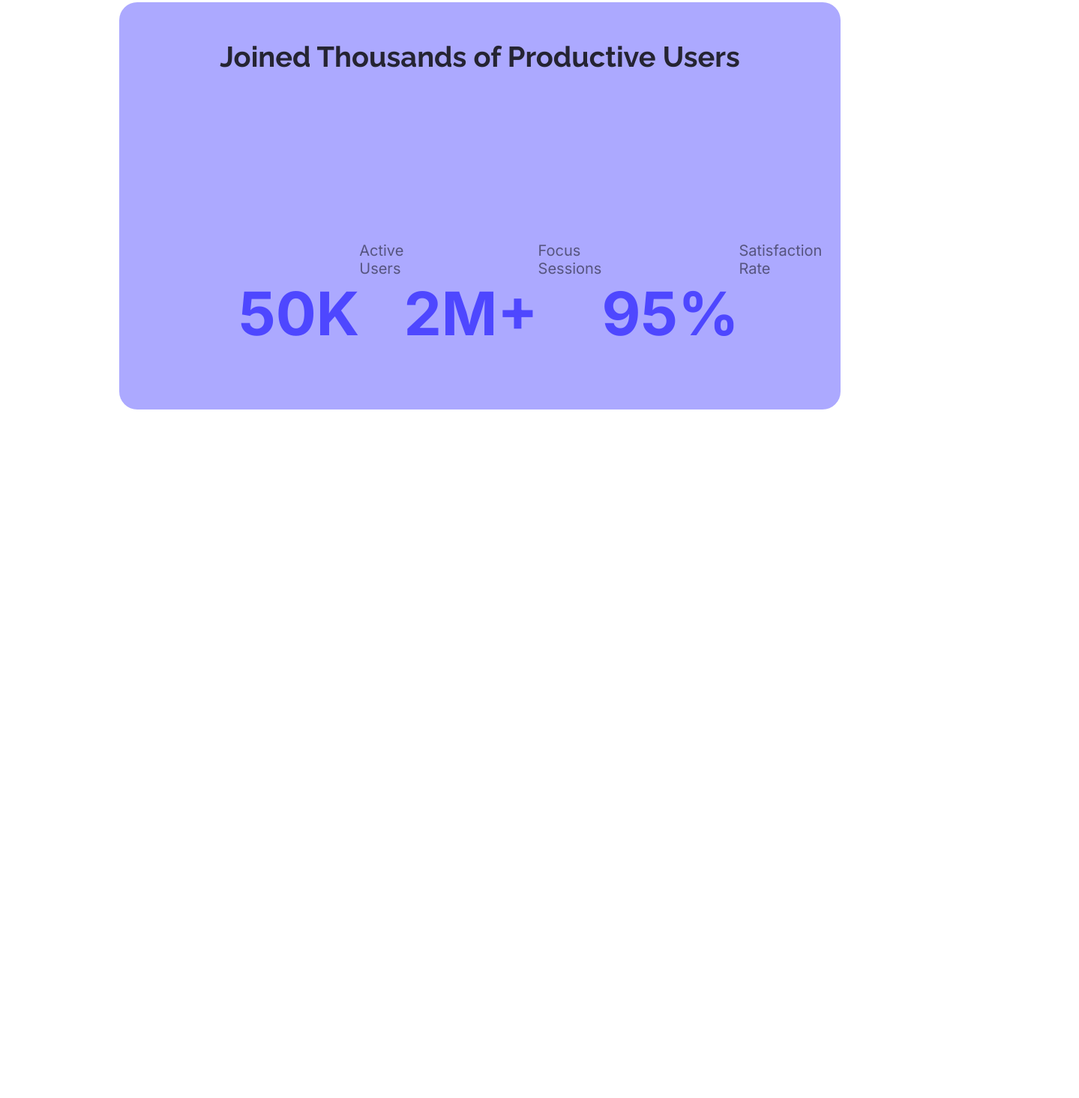
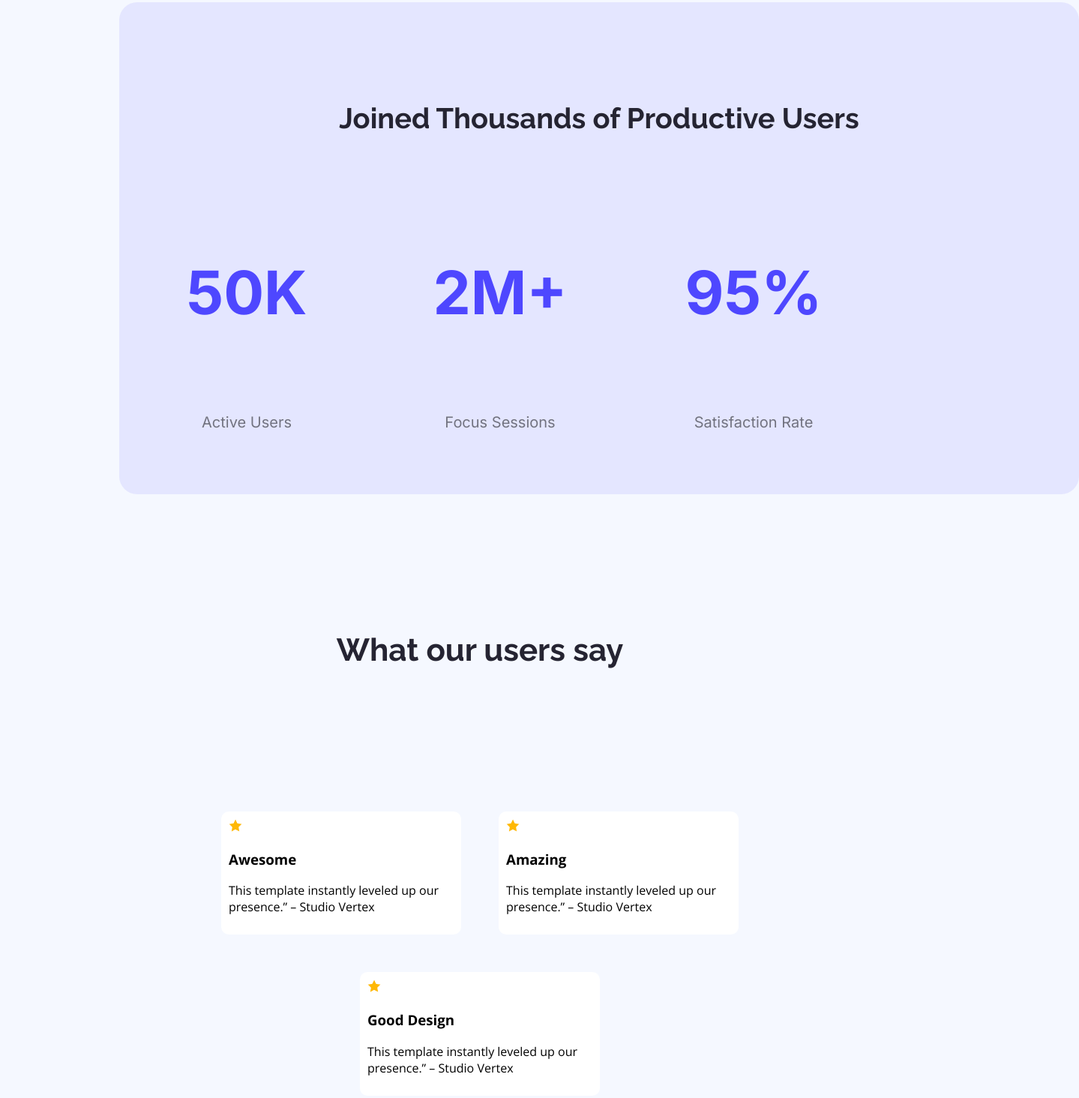
Before and after one commit to mahmoodak87/B12A01-landing-launchpad, a plain HTML site: page index.html in a window 1280 px wide. Shown: the part 1461-2925 px from the top of the page at 75% size, 1439 px wide, since content can reach past the window. Before the commit the page ends 2148 px from the top, so only its background shows below. Drawn offline with nearby package versions, Linux system fonts and the light colour scheme.

Commit message:
added user section

```diff
--- a/index.html
+++ b/index.html
@@ -45,15 +45,58 @@
             <div class="productive-user-section">
                 <h2 class="productive-user-title">Joined Thousands of Productive Users</h2>
                 <div class="productive-user-container">
+                    <div class="productive-parent">
                     <h3 class="productive-column-title">50K</h3>
                     <h5 class="productive-sub-title">Active Users</h5>
+                    </div>
+                    <div class="productive-parent">
                     <h3 class="productive-column-title">2M+</h3>
                     <h5 class="productive-sub-title">Focus Sessions</h5>
+                    </div>
+                    <div class="productive-parent">
                     <h3 class="productive-column-title">95%</h3>
                     <h5 class="productive-sub-title">Satisfaction Rate</h5>
+                    </div>
                 </div>
             </div>
          </section>
+
+         <!-- Users’ Feedback Section Starts -->
+          <section>
+            <div class="user-feedback-parent">
+                <h3 class="user-feedback-title">What our users say</h3>
+            </div>
+            <div class="card-container">
+            <div class="card">
+                <img src="Assets/icon-star.png" alt="">
+                <h3>Awesome</h3>
+                <p>This template instantly leveled up our presence.” – Studio Vertex</p>
+            </div>
+            <div class="card">
+                <img src="Assets/icon-star.png" alt="">
+                <h3>Amazing</h3>
+                <p>This template instantly leveled up our presence.” – Studio Vertex</p>
+            </div>
+            <div class="card">
+                <img src="Assets/icon-star.png" alt="">
+                <h3>Good Design</h3>
+                <p>This template instantly leveled up our presence.” – Studio Vertex</p>
+            </div>
+          </section>
+
     </main>
+    <footer class="secondary-bg">
+        <div class="footer-column">
+            <h3 class="section-title">Let’s Get in Touch</h3>
+        </div>
+        <div class="footer-column">
+            <form action="">
+                <input type="text" name="" id="" placeholder="Your Name">
+                <input type="email" name="" id="" placeholder="Your Email">
+                <textarea name="" id="" cols="30" rows="20" placeholder="Your Message"></textarea>
+                <input class="btn-primary" type="submit" value="Submit">
+            </form>
+        </div>
+    </footer>
 </body>
 </html>
--- a/styles/styles.css
+++ b/styles/styles.css
@@ -17,6 +17,7 @@
 }
 /* shared style */
 body{
+    background-color: #F5F8FF;
     margin: 0 0;
 }
 
@@ -107,9 +108,30 @@ nav{
 }
 
 /* productive user section */
+.productive-parent{
+    width: 180px;
+    display: flex;
+    flex-direction: column;
+    align-items: center;
+    justify-content: flex-start;
+}
+
 .productive-user-section{
+    width: 100%;
+    position: relative;
     border-radius: 24px;
-    background-color: #4d47ff77;
+    background-color: rgba(78, 71, 255, 0.1);
+    overflow: hidden;
+    display: flex;
+    flex-direction: column;
+    align-items: center;
+    justify-content: center;
+    padding: 50px 80px;
+    box-sizing: border-box;
+    text-align: center;
+    font-size: 38px;
+    color: #252432;
+    font-family: Raleway;
     margin: 141px 159px;
 }
 .productive-user-title{
@@ -122,11 +144,20 @@ nav{
     word-wrap: break-word
 }
 .productive-user-container{
+    align-self: stretch;
     display: flex;
-    margin: 141px 159px;
+    flex-direction: row;
+    align-items: center;
+    justify-content: flex-start;
+    gap: 158px;
+    text-align: left;
+    font-size: 80px;
+    color: #4e47ff;
+    font-family: Inter;
 }
 
 .productive-column-title{
+    position: relative;
     color: #4E47FF;
     font-size: 80px;
     font-family: Inter;
@@ -135,9 +166,58 @@ nav{
 }
 
 .productive-sub-title{
+    position: relative;
     color: rgba(0, 0, 0, 0.50);
     font-size: 20px;
     font-family: Inter;
     font-weight: 400;
     word-wrap: break-word
 }
+
+/* Users’ Feedback Section Styles */
+.user-feedback-title{
+    width: 100%;
+    position: relative;
+    font-size: 42px;
+    display: inline-block;
+    font-family: Raleway;
+    color: #252432;
+    text-align: center;
+    margin-bottom: 50px;
+}
+
+.card-container{
+    display: flex;
+    gap: 50px;
+    flex-wrap:wrap;
+    justify-content: center;
+    margin: 141px 159px;
+}
+
+.card{
+    width: 300px;
+    border-radius: 10px;
+    text-align: left;
+    padding: 10px;
+    background-color: white;
+}
+/* footer styles */
+footer{
+    padding: 130px 230px;
+    display: flex;
+    gap: 100px;
+}
+.footer-column{
+    width: 50%;
+}
+
+footer input[type="text"], footer input[type="email"], footer textarea{
+    height: 64px;
+    border-radius: 5px;
+    background-color: white;
+    display: block;
+    width: 100%;
+    padding: 10px 20px;
+    margin-bottom: 24px;
+    border: none;
+}
```
